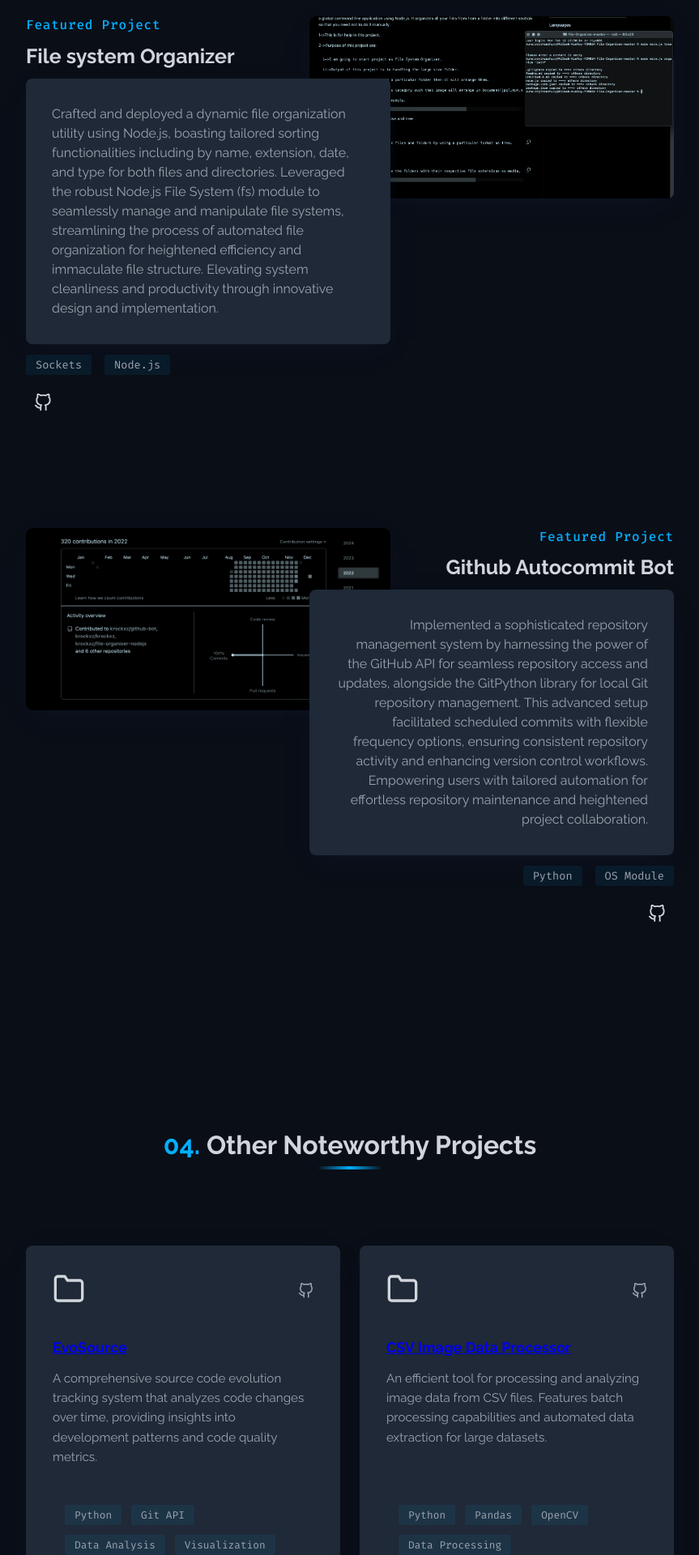
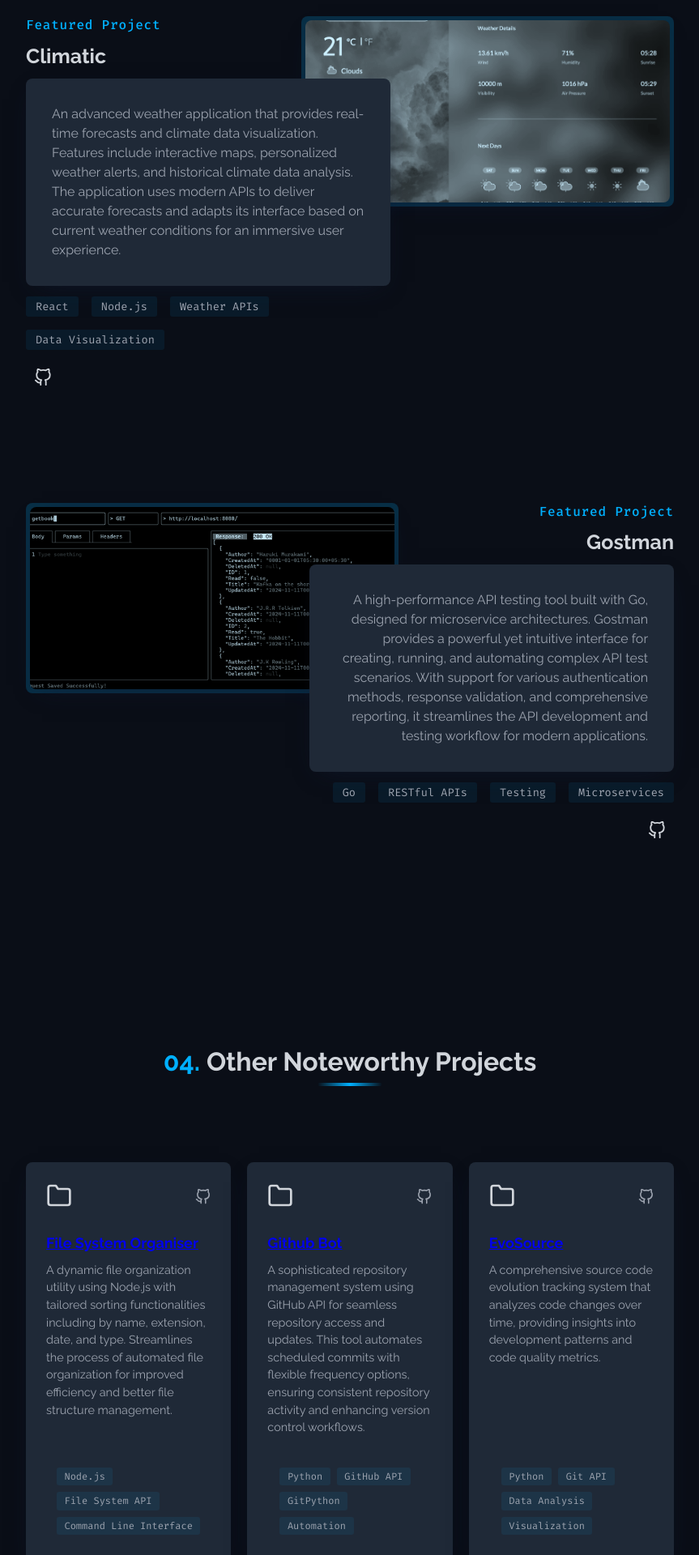
Before and after one commit to krockxz/portfolio, a Next.js app: page / in a window 1280 px wide. Shown: the part 3008-4928 px from the top of the page at 81% size, without its empty margins (208-1071 px from the left). Built offline with nearby package versions, Linux system fonts and the light colour scheme; no server answers.

Commit message:
code refactors

```diff
--- a/src/scss/sections/_otherProjects.scss
+++ b/src/scss/sections/_otherProjects.scss
@@ -34,15 +34,17 @@
 
   &-container {
     display: grid;
-    grid-template-columns: repeat(auto-fill, minmax(300px, 1fr));
-    gap: 1.5rem;
+    grid-template-columns: repeat(auto-fill, minmax(250px, 1fr));
+    gap: 1.25rem;
     position: relative;
     perspective: 1000px;
+    max-width: 1200px;
+    margin: 0 auto;
   }
 
   .other-project-card {
     background-color: var(--light-navy);
-    padding: 2rem;
+    padding: 1.5rem;
     border-radius: 8px;
     box-shadow: 0 10px 30px -15px var(--navy-shadow);
     transition: all 0.4s cubic-bezier(0.175, 0.885, 0.32, 1.275);
@@ -90,11 +92,11 @@
         display: flex;
         justify-content: space-between;
         align-items: center;
-        margin-bottom: 2rem;
+        margin-bottom: 1.5rem;
 
         .folder {
           color: var(--lightest-slate);
-          font-size: 2.5rem;
+          font-size: 2rem;
           transition: all 0.3s ease;
         }
 
@@ -120,7 +122,7 @@
         font-family: var(--raleway);
         font-size: var(--tlarge);
         font-weight: 700;
-        margin-bottom: 1rem;
+        margin-bottom: 0.75rem;
         transition: all 0.3s ease;
         position: relative;
         display: inline-block;
@@ -144,27 +146,27 @@
       .other-project-description {
         color: var(--light-slate);
         font-family: var(--raleway);
-        font-size: 0.95rem;
-        line-height: 1.6;
+        font-size: 0.9rem;
+        line-height: 1.5;
       }
     }
 
     footer {
-      margin-top: 2rem;
+      margin-top: 1.5rem;
 
       .other-project-tech-list {
         display: flex;
         flex-wrap: wrap;
-        gap: 0.75rem;
+        gap: 0.5rem;
         list-style-type: none;
 
         li {
           color: var(--light-slate);
           font-family: var(--fira-code);
-          font-size: 0.8rem;
+          font-size: 0.75rem;
           white-space: nowrap;
           background-color: rgba(0, 176, 255, 0.08);
-          padding: 0.25rem 0.75rem;
+          padding: 0.2rem 0.6rem;
           border-radius: 3px;
           transition: all 0.3s ease;
 
@@ -178,11 +180,17 @@
     }
   }
 
+  @media screen and (max-width: 1024px) {
+    &-container {
+      grid-template-columns: repeat(auto-fill, minmax(250px, 1fr));
+    }
+  }
+
   @media screen and (max-width: 768px) {
     margin: 8rem 0;
 
     &-container {
-      grid-template-columns: repeat(auto-fill, minmax(250px, 1fr));
+      grid-template-columns: repeat(auto-fill, minmax(200px, 1fr));
     }
   }
 
--- a/src/scss/sections/_projects.scss
+++ b/src/scss/sections/_projects.scss
@@ -47,12 +47,13 @@
           width: 450px;
           height: 225px;
           border-radius: 8px;
-          overflow: hidden;
+          overflow: visible;
           box-shadow: 0 10px 30px -15px var(--navy-shadow);
         }
         position: absolute;
         top: 0;
         left: 0;
+        padding: 5px;
 
         &:hover {
           .project-image-overlay {
@@ -72,12 +73,18 @@
           background-color: rgba(0, 176, 255, 0.2);
           mix-blend-mode: multiply;
           border-radius: 8px;
+          top: 0;
+          left: 0;
         }
         img {
           z-index: 0;
           filter: grayscale(100%) contrast(1.1);
           transition: 0.4s ease-in-out;
           object-fit: cover;
+          width: 100%;
+          height: 100%;
+          border-radius: 8px;
+          position: relative;
         }
       }
       &-info {
--- a/src/sections/OtherProjects.tsx
+++ b/src/sections/OtherProjects.tsx
@@ -5,6 +5,24 @@ import Link from "next/link";
 
 function OtherProjects() {
   const otherProjectsData = [
+    {
+      projectName: "File System Organiser",
+      projectDescription: "A dynamic file organization utility using Node.js with tailored sorting functionalities including by name, extension, date, and type. Streamlines the process of automated file organization for improved efficiency and better file structure management.",
+      projectTech: ["Node.js", "File System API", "Command Line Interface"],
+      projectExternalLinks: {
+        github: "https://github.com/krockxz/file-organiser-nodejs",
+        externalLink: "",
+      },
+    },
+    {
+      projectName: "Github Bot",
+      projectDescription: "A sophisticated repository management system using GitHub API for seamless repository access and updates. This tool automates scheduled commits with flexible frequency options, ensuring consistent repository activity and enhancing version control workflows.",
+      projectTech: ["Python", "GitHub API", "GitPython", "Automation"],
+      projectExternalLinks: {
+        github: "https://github.com/krockxz/github-bot",
+        externalLink: "",
+      },
+    },
     {
       projectName: "EvoSource",
       projectDescription: "A comprehensive source code evolution tracking system that analyzes code changes over time, providing insights into development patterns and code quality metrics.",
--- a/src/sections/Projects.tsx
+++ b/src/sections/Projects.tsx
@@ -27,31 +27,35 @@ function Projects() {
     },
     {
       image: "/project2.png",
-      projectName: "File system Organizer",
-      projectLink: "https://github.com/krockxz/file-organiser-nodejs",
+      projectName: "Climatic",
+      projectLink: "https://github.com/krockxz/Climatic",
       projectDescription:
-      "Crafted and deployed a dynamic file organization utility using Node.js, boasting tailored sorting functionalities including by name, extension, date, and type for both files and directories. Leveraged the robust Node.js File System (fs) module to seamlessly manage and manipulate file systems, streamlining the process of automated file organization for heightened efficiency and immaculate file structure. Elevating system cleanliness and productivity through innovative design and implementation.",
+      "An advanced weather application that provides real-time forecasts and climate data visualization. Features include interactive maps, personalized weather alerts, and historical climate data analysis. The application uses modern APIs to deliver accurate forecasts and adapts its interface based on current weather conditions for an immersive user experience.",
       projectTech: [
-        "Sockets",
+        "React",
         "Node.js",
+        "Weather APIs",
+        "Data Visualization"
       ],
       projectExternalLinks: {
-        github: "https://github.com/krockxz/file-organiser-nodejs",
+        github: "https://github.com/krockxz/Climatic",
         externalLink: "",
       },
     },
     {
       image: "/project3.png",
-      projectName: "Github Autocommit Bot",
-      projectLink: "https://github.com/krockxz/github-bot",
+      projectName: "Gostman",
+      projectLink: "https://github.com/krockxz/gostman",
       projectDescription:
-      "Implemented a sophisticated repository management system by harnessing the power of the GitHub API for seamless repository access and updates, alongside the GitPython library for local Git repository management. This advanced setup facilitated scheduled commits with flexible frequency options, ensuring consistent repository activity and enhancing version control workflows. Empowering users with tailored automation for effortless repository maintenance and heightened project collaboration.",
+      "A high-performance API testing tool built with Go, designed for microservice architectures. Gostman provides a powerful yet intuitive interface for creating, running, and automating complex API test scenarios. With support for various authentication methods, response validation, and comprehensive reporting, it streamlines the API development and testing workflow for modern applications.",
       projectTech: [
-        "Python",
-        "OS Module",
+        "Go",
+        "RESTful APIs",
+        "Testing",
+        "Microservices"
       ],
       projectExternalLinks: {
-        github: "https://github.com/krockxz/github-bot",
+        github: "https://github.com/krockxz/gostman",
         externalLink: "",
       },
     },
```
Also changed, not shown: public/project2.png, public/project3.png.
